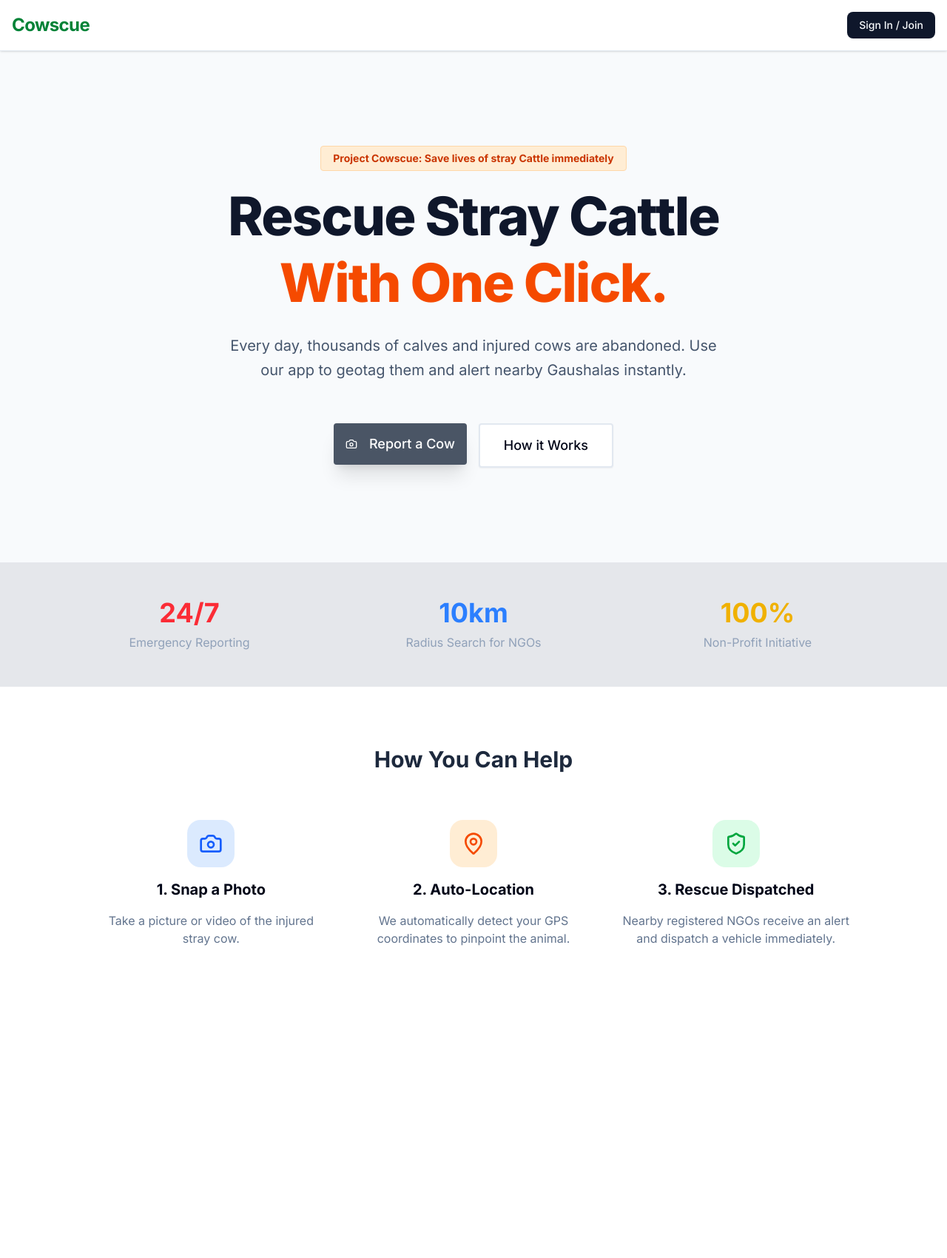
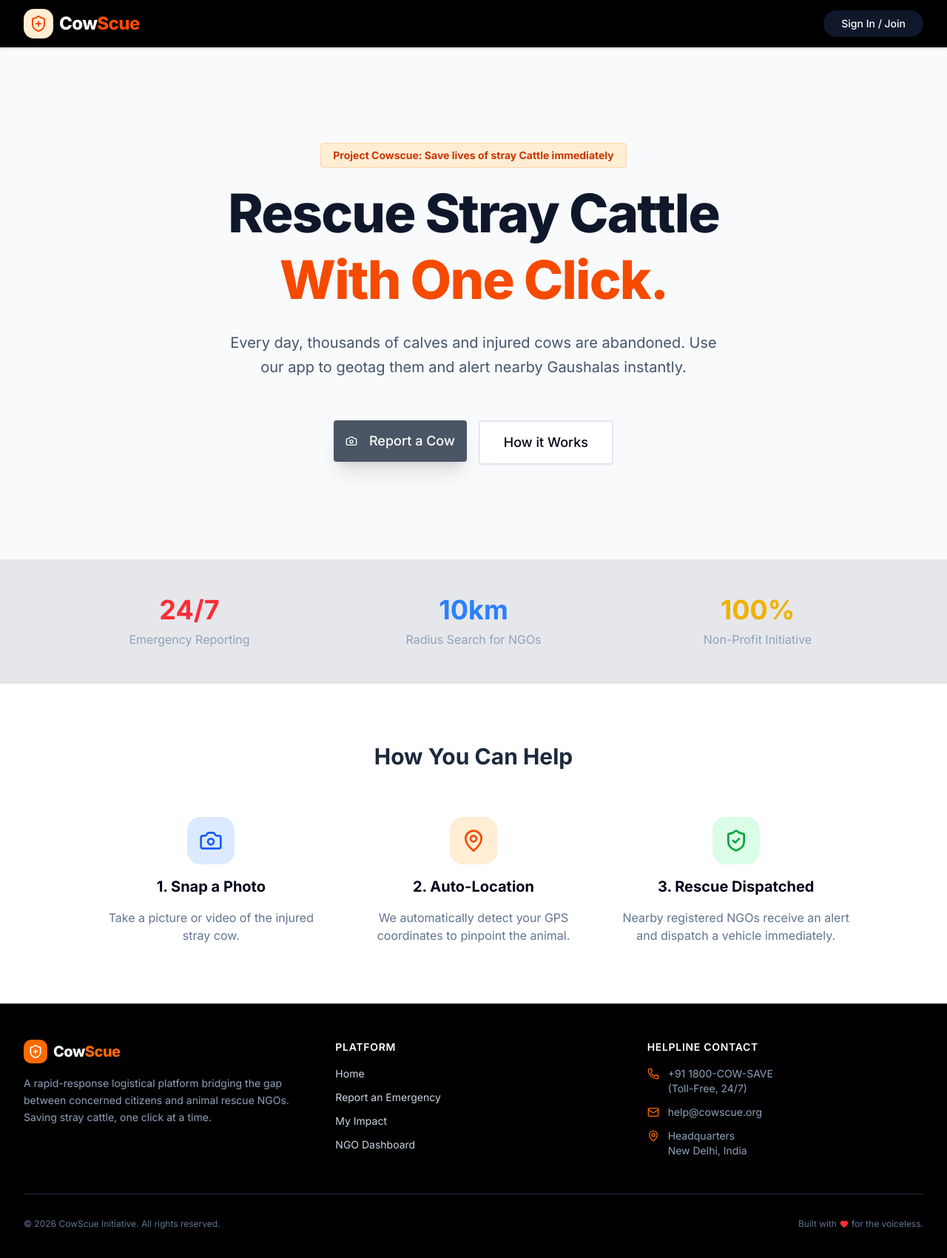
Before and after one commit to Siddharth-singh2111/cowscue, a Next.js app: page / in a window 1280 px wide. Shown: the top 1700 px of the page at 74% size. Before the commit the page ends 1360 px from the top, so only its background shows below. Built offline with nearby package versions, Linux system fonts and the light colour scheme; no server answers.

Commit message:
added route optimisation, navbar ui changes and footer added

```diff
--- a/src/app/layout.tsx
+++ b/src/app/layout.tsx
@@ -4,6 +4,7 @@ import { Inter } from "next/font/google";
 import "./globals.css";
 import { ClerkProvider } from '@clerk/nextjs'
 import Navbar from "@/components/Navbar";
+import Footer from "@/components/Footer"; // 🟢 1. Import the Footer
 
 const inter = Inter({ subsets: ["latin"] });
 
@@ -18,15 +19,20 @@ export default function RootLayout({
   children: React.ReactNode;
 }>) {
   return (
-    // Wrap the whole app in ClerkProvider for authentication
     <ClerkProvider>
       <html lang="en">
-        <body className={inter.className}>
+        <body className={`${inter.className} flex flex-col min-h-screen`}>
+          {/* TOP NAVIGATION */}
           <Navbar />
-          <main className="min-h-screen bg-slate-50">
+
+          {/* MAIN PAGE CONTENT */}
+          <main className="flex-grow bg-slate-50">
             {children}
           </main>
-          </body>
+
+          {/* 🟢 2. THE NEW FOOTER */}
+          <Footer />
+        </body>
       </html>
     </ClerkProvider>
   );
--- a/src/app/my-reports/page.tsx
+++ b/src/app/my-reports/page.tsx
@@ -88,11 +88,11 @@ export default function MyReports() {
     <div className="min-h-screen p-4 md:p-8 bg-slate-50 space-y-8">
 
       {/* 🏆 IMPACT BANNER */}
-      <div className="bg-gradient-to-br from-orange-500 to-orange-700 rounded-2xl p-6 text-white shadow-lg relative overflow-hidden">
+      <div className="bg-gradient-to-br from-yellow-200 to-pink-700 rounded p-6 text-white shadow-lg relative overflow-hidden">
         <div className="relative z-10 flex flex-col md:flex-row items-center justify-between gap-6">
           <div>
-            <h1 className="text-3xl font-extrabold mb-2">Your Impact</h1>
-            <p className="text-orange-100">Every report makes a difference.</p>
+            <h1 className="text-3xl text-black font-extrabold mb-2">Your Impact</h1>
+            <p className="text-black">Every report makes a difference.</p>
           </div>
 
           <div className="flex gap-4">
--- /dev/null
+++ b/src/components/Footer.tsx
@@ -0,0 +1,88 @@
+import Link from "next/link";
+import { ShieldPlus, Heart, Mail, Phone, MapPin } from "lucide-react";
+
+const Footer = () => {
+  return (
+    <footer className="bg-black text-slate-300 py-12 border-t border-slate-800">
+      <div className="max-w-7xl mx-auto px-4 sm:px-6 lg:px-8">
+        <div className="grid grid-cols-1 md:grid-cols-3 gap-8 md:gap-12">
+
+          {/* Column 1: Brand & Mission */}
+          <div className="space-y-4">
+            <div className="flex items-center gap-2 text-white">
+              <div className="bg-orange-500 p-1.5 rounded-lg text-white">
+                <ShieldPlus size={20} />
+              </div>
+              <span className="font-extrabold text-xl tracking-tight">
+                Cow<span className="text-orange-500">Scue</span>
+              </span>
+            </div>
+            <p className="text-sm text-slate-400 leading-relaxed max-w-sm">
+              A rapid-response logistical platform bridging the gap between concerned citizens and animal rescue NGOs. Saving stray cattle, one click at a time.
+            </p>
+          </div>
+
+          {/* Column 2: Quick Links */}
+          <div>
+            <h3 className="text-white font-semibold mb-4 text-sm uppercase tracking-wider">Platform</h3>
+            <ul className="space-y-3 text-sm">
+              <li>
+                <Link href="/" className="hover:text-orange-400 transition-colors flex items-center gap-2">
+                  Home
+                </Link>
+              </li>
+              <li>
+                <Link href="/report" className="hover:text-orange-400 transition-colors flex items-center gap-2">
+                  Report an Emergency
+                </Link>
+              </li>
+              <li>
+                <Link href="/my-reports" className="hover:text-orange-400 transition-colors flex items-center gap-2">
+                  My Impact
+                </Link>
+              </li>
+              <li>
+                <Link href="/dashboard" className="hover:text-orange-400 transition-colors flex items-center gap-2">
+                  NGO Dashboard
+                </Link>
+              </li>
+            </ul>
+          </div>
+
+          {/* Column 3: Contact / Helplines */}
+          <div>
+            <h3 className="text-white font-semibold mb-4 text-sm uppercase tracking-wider">Helpline Contact</h3>
+            <ul className="space-y-3 text-sm text-slate-400">
+              <li className="flex items-start gap-3">
+                <Phone size={16} className="text-orange-500 mt-0.5 shrink-0" />
+                <span>+91 1800-COW-SAVE<br/>(Toll-Free, 24/7)</span>
+              </li>
+              <li className="flex items-center gap-3">
+                <Mail size={16} className="text-orange-500 shrink-0" />
+                <span>help@cowscue.org</span>
+              </li>
+              <li className="flex items-start gap-3">
+                <MapPin size={16} className="text-orange-500 mt-0.5 shrink-0" />
+                <span>Headquarters<br/>New Delhi, India</span>
+              </li>
+            </ul>
+          </div>
+
+        </div>
+
+        {/* Bottom Bar */}
+        <div className="mt-12 pt-8 border-t border-slate-800 flex flex-col md:flex-row justify-between items-center gap-4 text-xs text-slate-500">
+          <p>© {new Date().getFullYear()} CowScue Initiative. All rights reserved.</p>
+          <p className="flex items-center gap-1">
+            Built with <Heart size={12} className="text-red-500 fill-red-500" /> for the voiceless.
+          </p>
+        </div>
+      </div>
+
+      {/* Mobile Padding Helper: Ensures the footer content isn't hidden behind the fixed mobile bottom nav */}
+      <div className="h-16 sm:hidden"></div>
+    </footer>
+  );
+};
+
+export default Footer;
--- a/src/components/Navbar.tsx
+++ b/src/components/Navbar.tsx
@@ -1,60 +1,109 @@
 "use client";
 
 import Link from "next/link";
+import { usePathname } from "next/navigation";
 import { Button } from "@/components/ui/button";
 import { SignInButton, SignedIn, SignedOut, UserButton, useUser } from "@clerk/nextjs";
+import { ShieldPlus, Map, LayoutDashboard, HeartHandshake } from "lucide-react";
 
 const Navbar = () => {
   const { user } = useUser();
+  const pathname = usePathname(); // To highlight the active tab
   const email = user?.primaryEmailAddress?.emailAddress;
 
-  // 🔴 REPLACE THIS WITH YOUR EMAIL
-  const ADMIN_EMAIL = "YOUR_ACTUAL_EMAIL@gmail.com";
+  // 🟢 List of authorized NGO Admins
+  const ADMIN_EMAILS = [
+    "secretwars495@gmail.com",
+    "sahilsinghrajpoot45@gmail.com"
+  ];
 
-  const isAdmin = email === ADMIN_EMAIL;
+  const isAdmin = email ? ADMIN_EMAILS.includes(email) : false;
 
   return (
-    <nav className="flex justify-between items-center p-4 border-b shadow-sm bg-white sticky top-0 z-50">
-      <div className="font-bold text-2xl text-green-700 tracking-tight">
-        <Link href="/">Cowscue</Link>
+    <nav className="sticky top-0 z-50 w-full bg-black backdrop-blur-md border-b border-slate-200 shadow-sm">
+      <div className="max-w-7xl mx-auto px-4 sm:px-6 lg:px-8">
+        <div className="flex justify-between items-center h-16">
+
+          {/* LEFT: Logo */}
+          <div className="flex-shrink-0 flex items-center gap-2">
+            <div className="bg-orange-100 p-2 rounded-xl text-orange-600">
+              <ShieldPlus size={24} />
+            </div>
+            <Link href="/" className="font-extrabold text-2xl text-white tracking-tight hover:opacity-80 transition-opacity">
+              Cow<span className="text-orange-600">Scue</span>
+            </Link>
           </div>
 
-      <div className="flex items-center gap-4">
+          {/* RIGHT: Navigation & Auth */}
+          <div className="flex items-center gap-2 sm:gap-4">
             <SignedIn>
 
-          {/* ONLY ADMINS SEE THIS */}
+              {/* ADMIN ONLY LINKS */}
               {isAdmin && (
                 <Link href="/dashboard">
-              <Button variant="ghost" className="text-red-600 font-bold hover:bg-red-50 hidden sm:block">
-                🚨 NGO Dashboard
+                  <Button
+                    variant={pathname === "/dashboard" ? "secondary" : "ghost"}
+                    className={`font-bold hidden sm:flex ${pathname === "/dashboard" ? "bg-orange-100 text-orange-700" : "text-white hover:text-orange-600"}`}
+                  >
+                    <LayoutDashboard size={18} className="mr-2" />
+                    Command Center
                   </Button>
                 </Link>
               )}
-          <Link href="/report">
 
-</Link>
-          {/* EVERYONE SEES THIS */}
+              {/* EVERYONE LINKS */}
               <Link href="/my-reports">
-            <Button variant="ghost" className="text-slate-600 hover:bg-slate-100">
-              My Reports
+                <Button
+                  variant={pathname === "/my-reports" ? "secondary" : "ghost"}
+                  className={`hidden sm:flex ${pathname === "/my-reports" ? "bg-slate-100 text-slate-900" : "text-white"}`}
+                >
+                  <Map size={18} className="mr-2" />
+                  My Impact
                 </Button>
               </Link>
 
               <Link href="/report">
-            <Button variant="outline" className="hidden sm:block border-green-600 text-green-700 hover:bg-green-50">
-              + New Report
+                <Button className="bg-orange-600 hover:bg-orange-700 text-white shadow-md transition-all hover:shadow-lg">
+                  <span className="hidden sm:inline">Report Emergency</span>
+                  <span className="sm:hidden flex items-center gap-1"><HeartHandshake size={16}/> Report</span>
                 </Button>
               </Link>
 
+              <div className="ml-2 border-l border-slate-200 pl-4 py-1">
                 <UserButton afterSignOutUrl="/"/>
+              </div>
             </SignedIn>
 
             <SignedOut>
               <SignInButton mode="modal">
-            <Button>Sign In / Join</Button>
+                <Button className="bg-slate-900 text-white hover:bg-slate-800 rounded-full px-6">
+                  Sign In / Join
+                </Button>
               </SignInButton>
             </SignedOut>
           </div>
+        </div>
+      </div>
+
+      {/* MOBILE BOTTOM NAVIGATION (Optional but great for UX) */}
+      <SignedIn>
+        <div className="sm:hidden fixed bottom-0 left-0 right-0 bg-white border-t border-slate-200 pb-safe z-50 flex justify-around p-2 shadow-[0_-4px_6px_-1px_rgba(0,0,0,0.05)]">
+           <Link href="/" className={`flex flex-col items-center p-2 rounded-lg ${pathname === "/" ? "text-orange-600 bg-orange-50" : "text-slate-500"}`}>
+             <ShieldPlus size={20} />
+             <span className="text-[10px] font-medium mt-1">Home</span>
+           </Link>
+           <Link href="/my-reports" className={`flex flex-col items-center p-2 rounded-lg ${pathname === "/my-reports" ? "text-orange-600 bg-orange-50" : "text-slate-500"}`}>
+             <Map size={20} />
+             <span className="text-[10px] font-medium mt-1">History</span>
+           </Link>
+           {isAdmin && (
+             <Link href="/dashboard" className={`flex flex-col items-center p-2 rounded-lg ${pathname === "/dashboard" ? "text-orange-600 bg-orange-50" : "text-slate-500"}`}>
+               <LayoutDashboard size={20} />
+               <span className="text-[10px] font-medium mt-1">Dash</span>
+             </Link>
+           )}
+        </div>
+      </SignedIn>
     </nav>
   );
 };
```
Also changed, not shown: src/app/dashboard/page.tsx (+112 -125 lines), src/components/Map.tsx (+17 -13 lines). Lines whose indentation alone changed are shown as unchanged.
